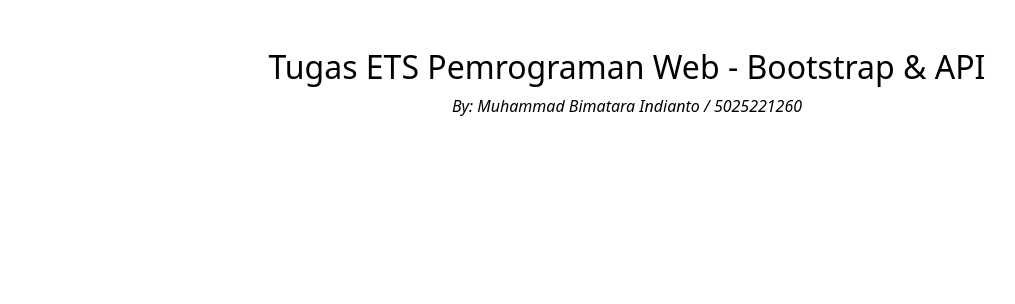
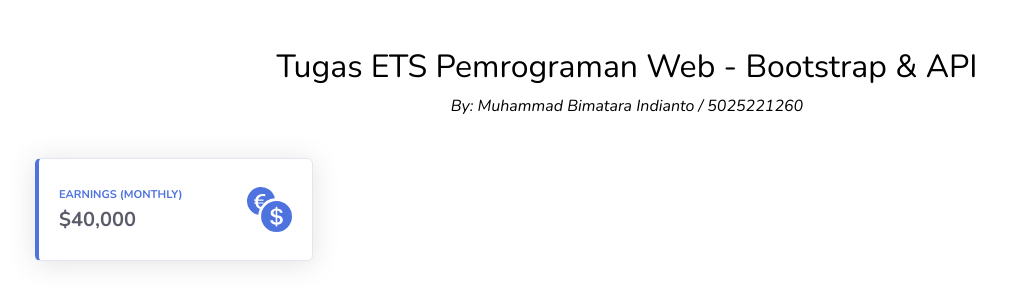
Before and after one commit to Haalloobim/Pemrograman-Web-ETS, a plain HTML site: page index.html in a window 1280 px wide. Shown: the whole page, without its empty margins (13-1028 px from the left). Drawn offline with nearby package versions, Linux system fonts and the light colour scheme.

Commit message:
feat: add 1 card

```diff
--- a/index.html
+++ b/index.html
@@ -2,13 +2,18 @@
 <html lang="en">
 
 <head>
-  <title>Tugas ETS PWEB - Bootstrap & API</title>
     <meta charset="utf-8">
+    <meta http-equiv="X-UA-Compatible" content="IE=edge">
     <meta name="viewport" content="width=device-width, initial-scale=1, shrink-to-fit=no">
-  <link rel="stylesheet" href="./css/sb-admin-2.css">
+    <meta name="description" content="">
+    <meta name="author" content="">
     <link href="https://cdn.jsdelivr.net/npm/bootstrap@5.2.1/dist/css/bootstrap.min.css" rel="stylesheet"
         integrity="sha384-iYQeCzEYFbKjA/T2uDLTpkwGzCiq6soy8tYaI1GyVh/UjpbCx/TYkiZhlZB6+fzT" crossorigin="anonymous">
-
+    <title>Tugas ETS Pemrograman Web - Bootstrap & API </title>
+    <link
+        href="https://fonts.googleapis.com/css?family=Nunito:200,200i,300,300i,400,400i,600,600i,700,700i,800,800i,900,900i"
+        rel="stylesheet">
+    <link href="css/sb-admin-2.min.css" rel="stylesheet">
 </head>
 
 <body>
@@ -20,6 +25,30 @@
                 </h1>
                 <p class="fst-italic text-black text-center">By: Muhammad Bimatara Indianto / 5025221260</p>
             </div>
+            <div class="row" id="result">
+                <div class="col-xl-3 col-md-6 mb-4">
+                    <div class="card border-left-primary shadow h-100 py-2">
+                        <div class="card-body">
+                            <div class="row no-gutters align-items-center">
+                                <div class="col mr-2">
+                                    <div class="text-xs font-weight-bold text-primary text-uppercase mb-1">
+                                        Earnings (Monthly)</div>
+                                    <div class="h5 mb-0 font-weight-bold text-gray-800">$40,000</div>
+                                </div>
+                                <div class="col-auto">
+                                    <svg xmlns="http://www.w3.org/2000/svg" width="45" height="45" fill="#4E73DF"
+                                        class="bi bi-currency-exchange" viewBox="0 0 16 16">
+                                        <path
+                                            d="M0 5a5.002 5.002 0 0 0 4.027 4.905 6.46 6.46 0 0 1 .544-2.073C3.695 7.536 3.132 6.864 3 5.91h-.5v-.426h.466V5.05c0-.046 0-.093.004-.135H2.5v-.427h.511C3.236 3.24 4.213 2.5 5.681 2.5c.316 0 .59.031.819.085v.733a3.46 3.46 0 0 0-.815-.082c-.919 0-1.538.466-1.734 1.252h1.917v.427h-1.98c-.003.046-.003.097-.003.147v.422h1.983v.427H3.93c.118.602.468 1.03 1.005 1.229a6.5 6.5 0 0 1 4.97-3.113A5.002 5.002 0 0 0 0 5zm16 5.5a5.5 5.5 0 1 1-11 0 5.5 5.5 0 0 1 11 0zm-7.75 1.322c.069.835.746 1.485 1.964 1.562V14h.54v-.62c1.259-.086 1.996-.74 1.996-1.69 0-.865-.563-1.31-1.57-1.54l-.426-.1V8.374c.54.06.884.347.966.745h.948c-.07-.804-.779-1.433-1.914-1.502V7h-.54v.629c-1.076.103-1.808.732-1.808 1.622 0 .787.544 1.288 1.45 1.493l.358.085v1.78c-.554-.08-.92-.376-1.003-.787H8.25zm1.96-1.895c-.532-.12-.82-.364-.82-.732 0-.41.311-.719.824-.809v1.54h-.005zm.622 1.044c.645.145.943.38.943.796 0 .474-.37.8-1.02.86v-1.674l.077.018z" />
+                                    </svg>
+                                    <i class="fas fa-calendar fa-2x text-gray-300"></i>
+                                </div>
+                            </div>
+                        </div>
+                    </div>
+                </div>
+            </div>
+
         </div>
     </main>
     <footer>
```
Lines whose indentation alone changed are shown as unchanged.
